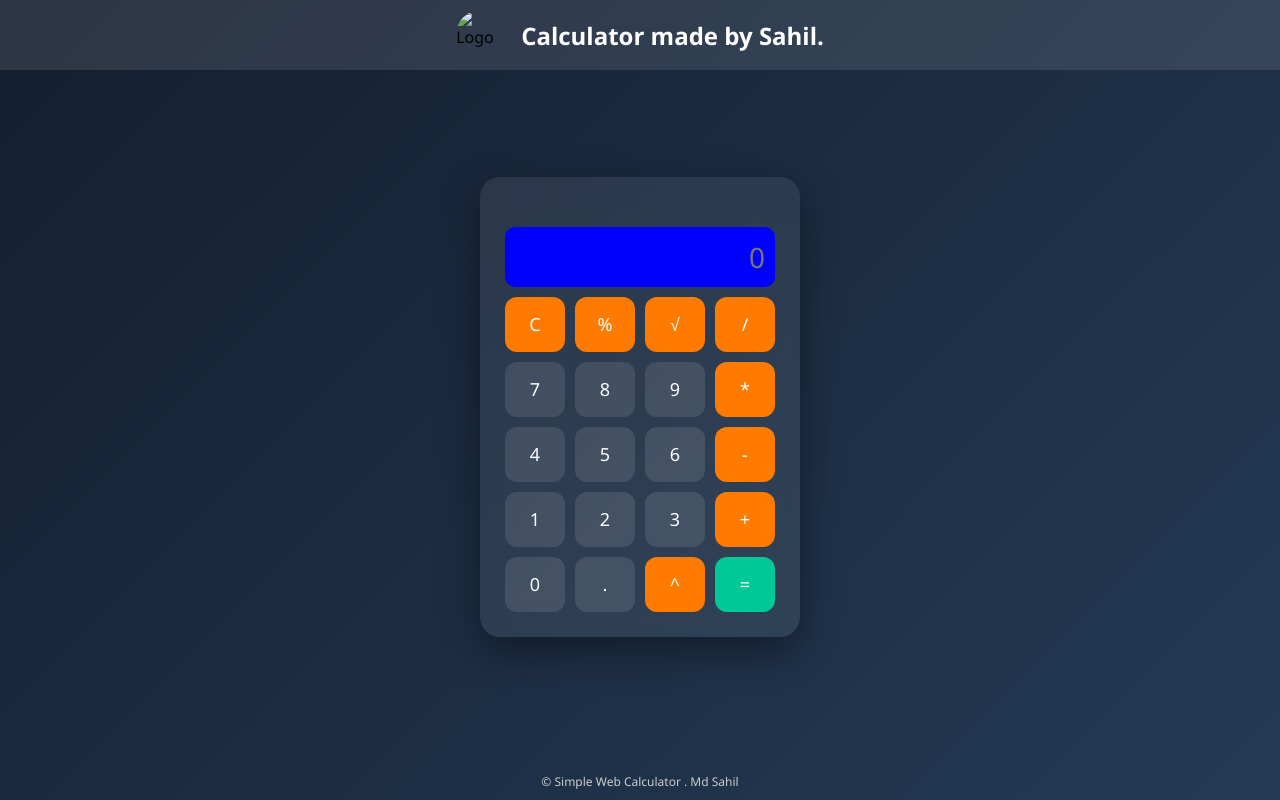
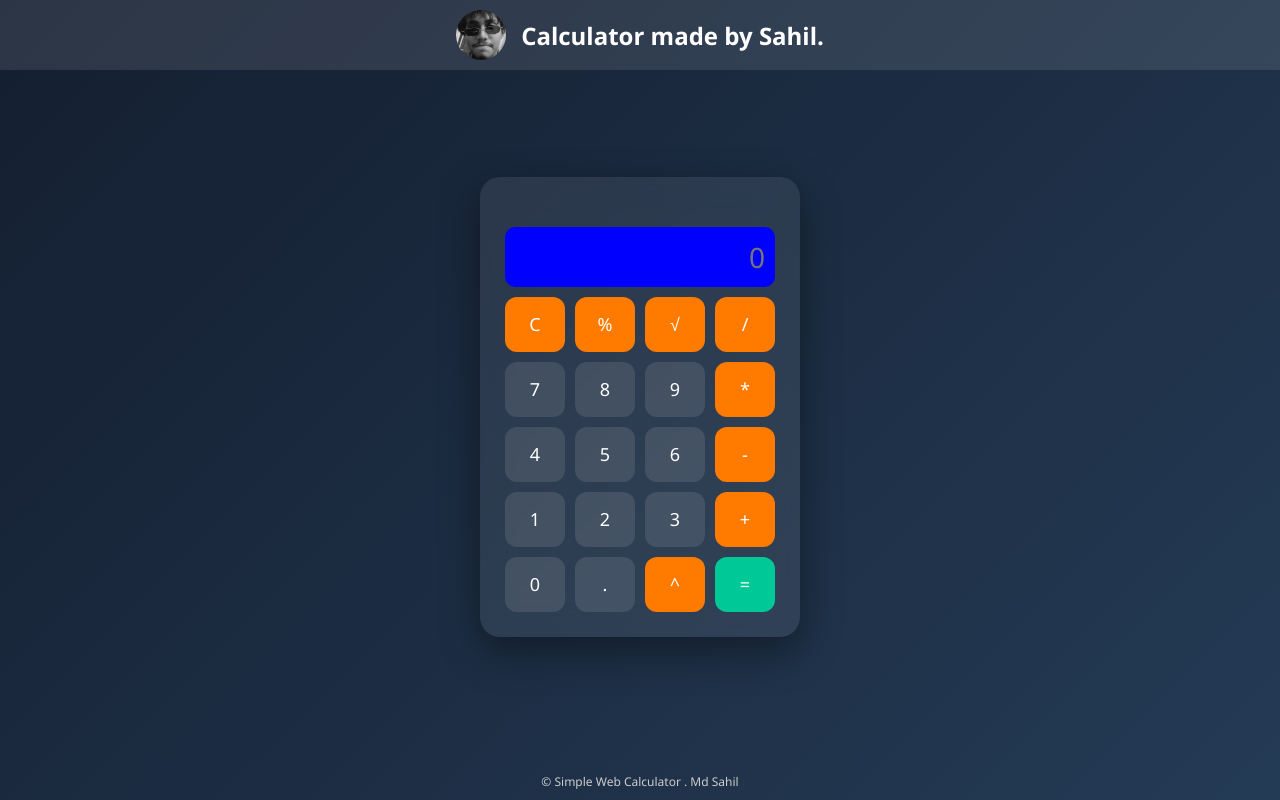
Before and after one commit to Sahil2007BD/Simple-Web-Calculator, a plain HTML site: page index.html in a window 1280 px wide. Drawn offline with Linux system fonts and the light colour scheme.

Commit message:
Update logo image source in index.html

```diff
--- a/index.html
+++ b/index.html
@@ -10,7 +10,7 @@
 <body>
 
 <header>
-    <img id="logo" src="Image/Sahil Image.jpeg" alt="Logo">
+    <img id="logo" src="Image/sahil.jpg" alt="Logo">
     <div id="text-holder">Calculator made by Sahil.</div>
 </header>
 
```
